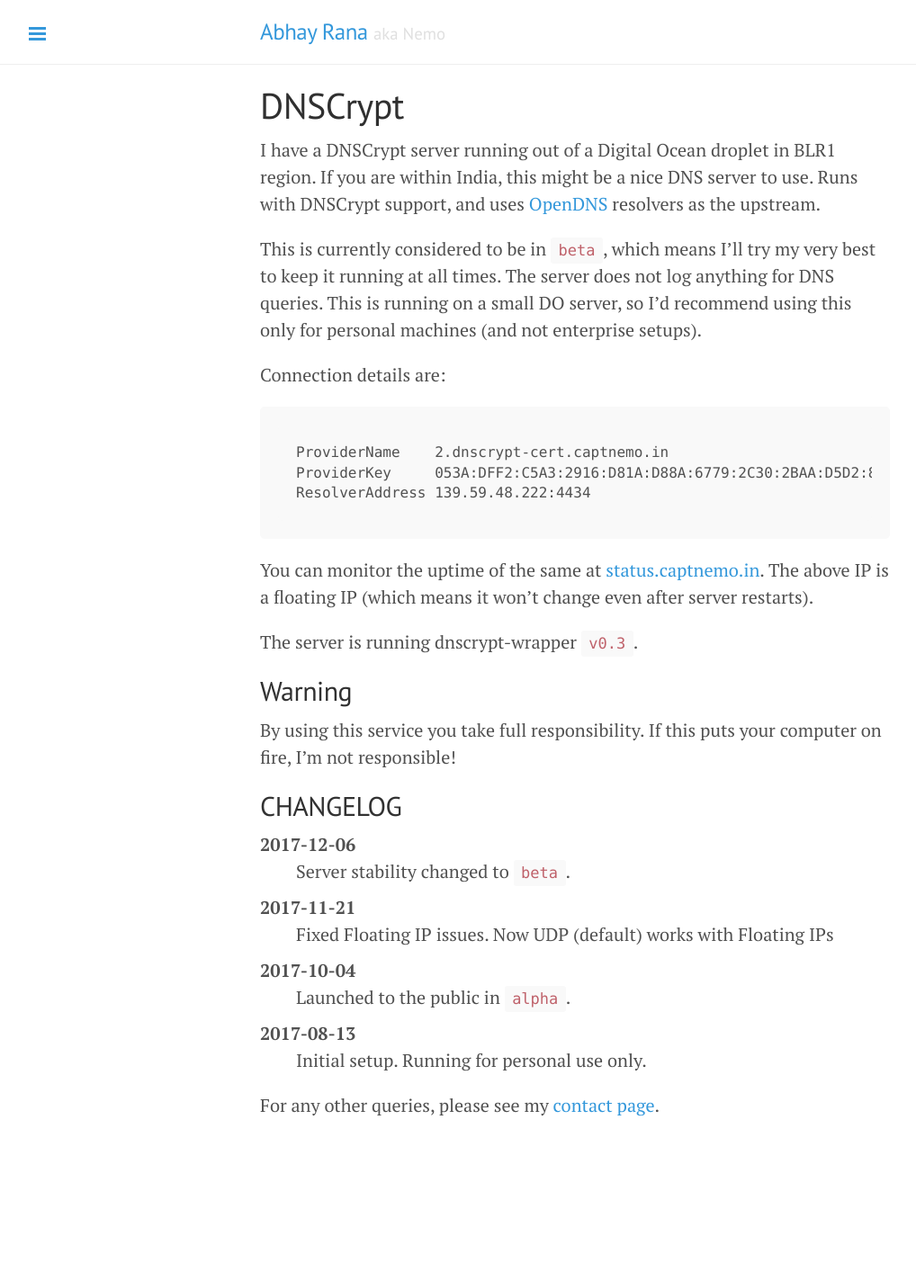
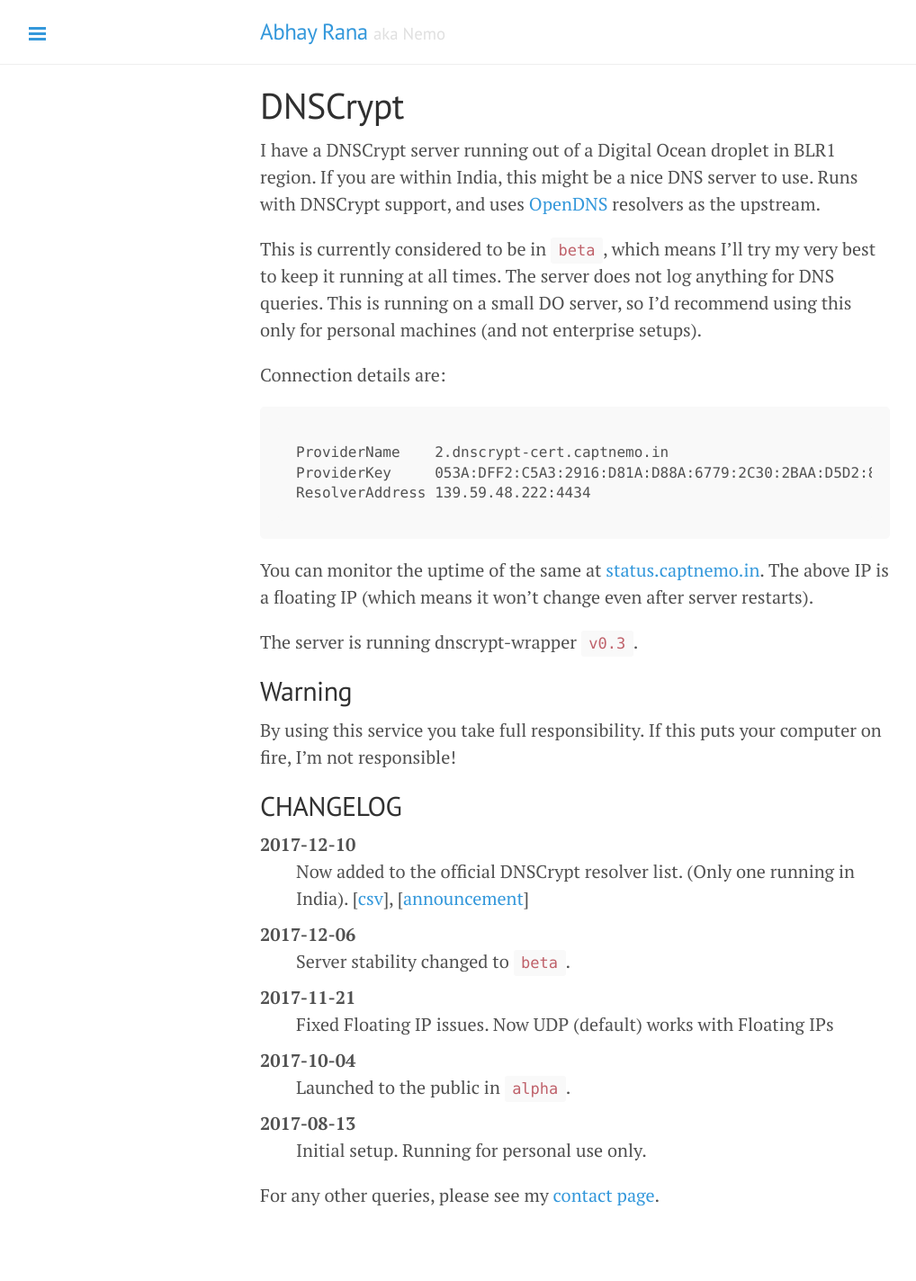
Before and after one commit to captn3m0/captn3m0.github.com, a Jekyll site: the page built from pages/dnscrypt.md, in a window 1280 px wide. Shown: the whole page at 90% size, without its empty margins (1-1019 px from the left). Built offline with Jekyll 4.4.1, drawn with Linux system fonts in a browser that asks for light colours; before the commit the page ends 1324 px from its top, so only the background shows below that.

Commit message:
Adds dnscrypt official status

```diff
--- a/pages/dnscrypt.md
+++ b/pages/dnscrypt.md
@@ -26,6 +26,9 @@
 
 ## CHANGELOG
 
+2017-12-10
+: Now added to the official DNSCrypt resolver list. (Only one running in India). [[csv](https://github.com/DNSCrypt/dnscrypt-resolvers/blob/master/v1/dnscrypt-resolvers.csv)], [[announcement](https://twitter.com/captn3m0/status/939568861828997120)]
+
 2017-12-06
 : Server stability changed to `beta`.
 
```
